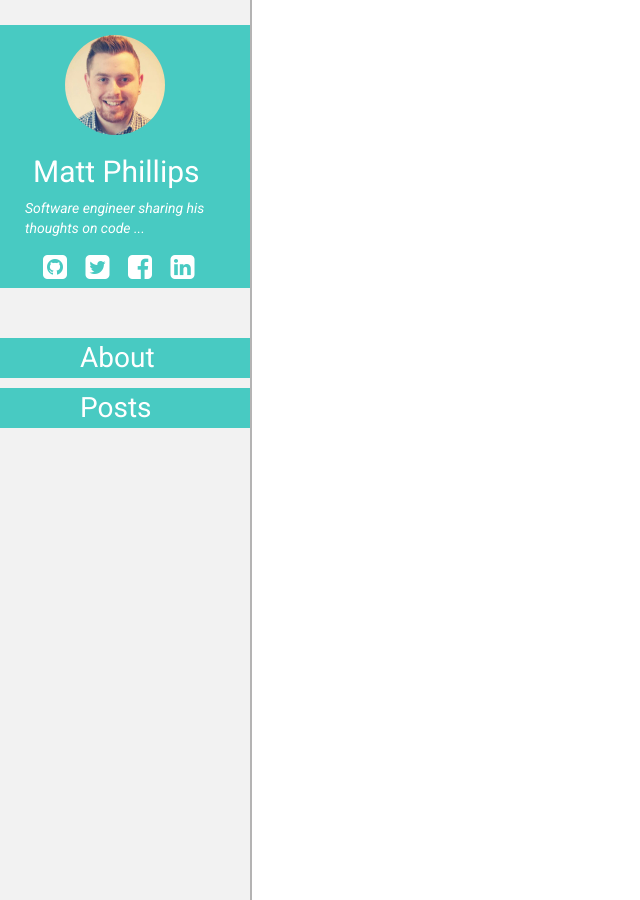
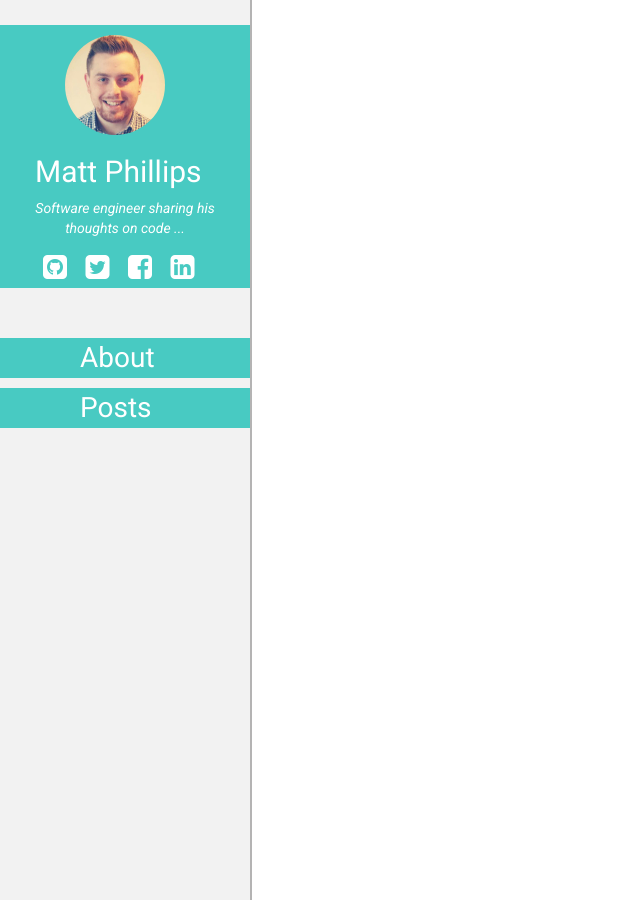
Before and after one commit to mattphillips/mattphillips.github.io, a Jekyll site: the page built from index.html, in a window 1280 px wide. Shown: the whole page, without its empty margins (0-640 px from the left). Built offline with Jekyll 4.4.1, drawn with Linux system fonts in a browser that asks for light colours; nearby versions of some CDN libraries.

Commit message:
centered author text

```diff
--- a/css/mattphillips/author.css
+++ b/css/mattphillips/author.css
@@ -18,7 +18,8 @@
 }
 
 .author-name {
-    margin-left:8px
+    margin-left:10px
+
 }
 
 .author-contact {
@@ -33,4 +34,5 @@
 .author-bio {
     font-style:italic;
     width:200px;
+    text-align: center;
 }
```
